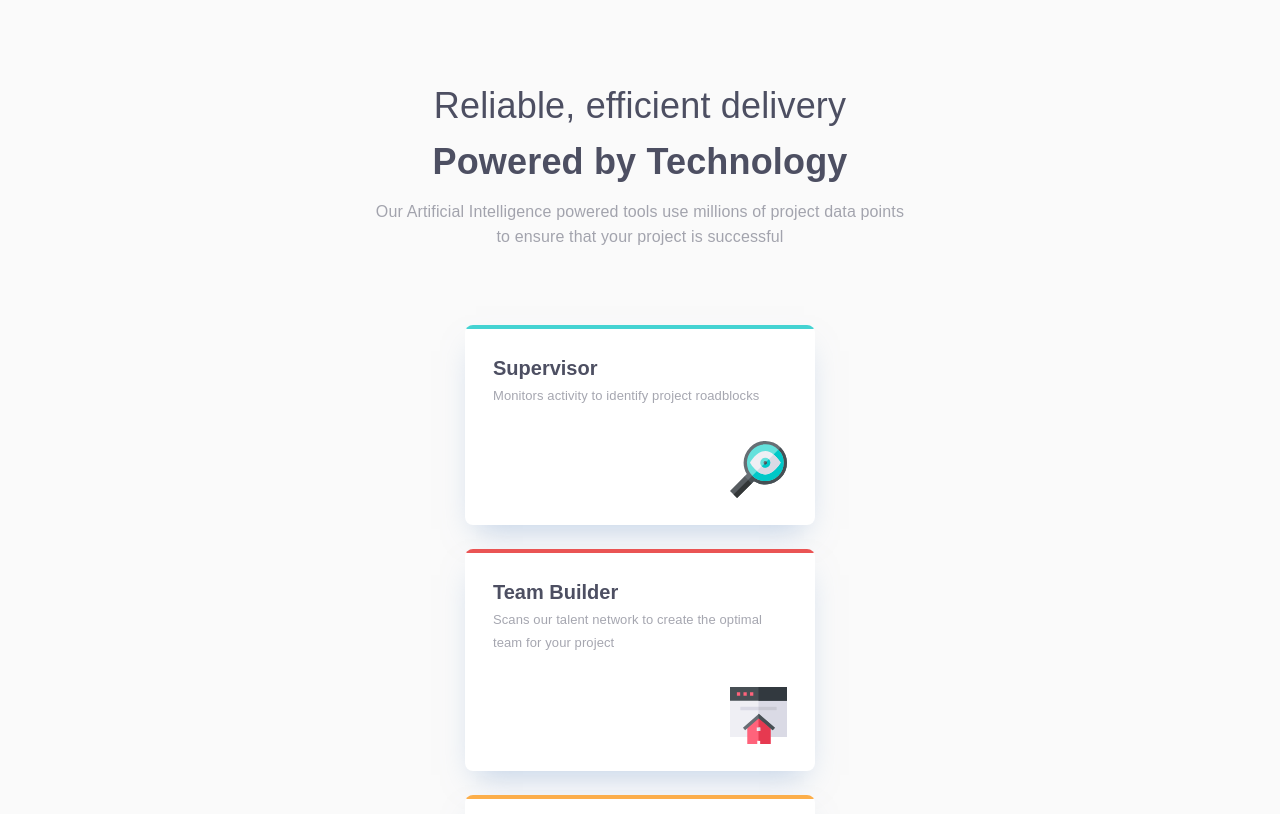
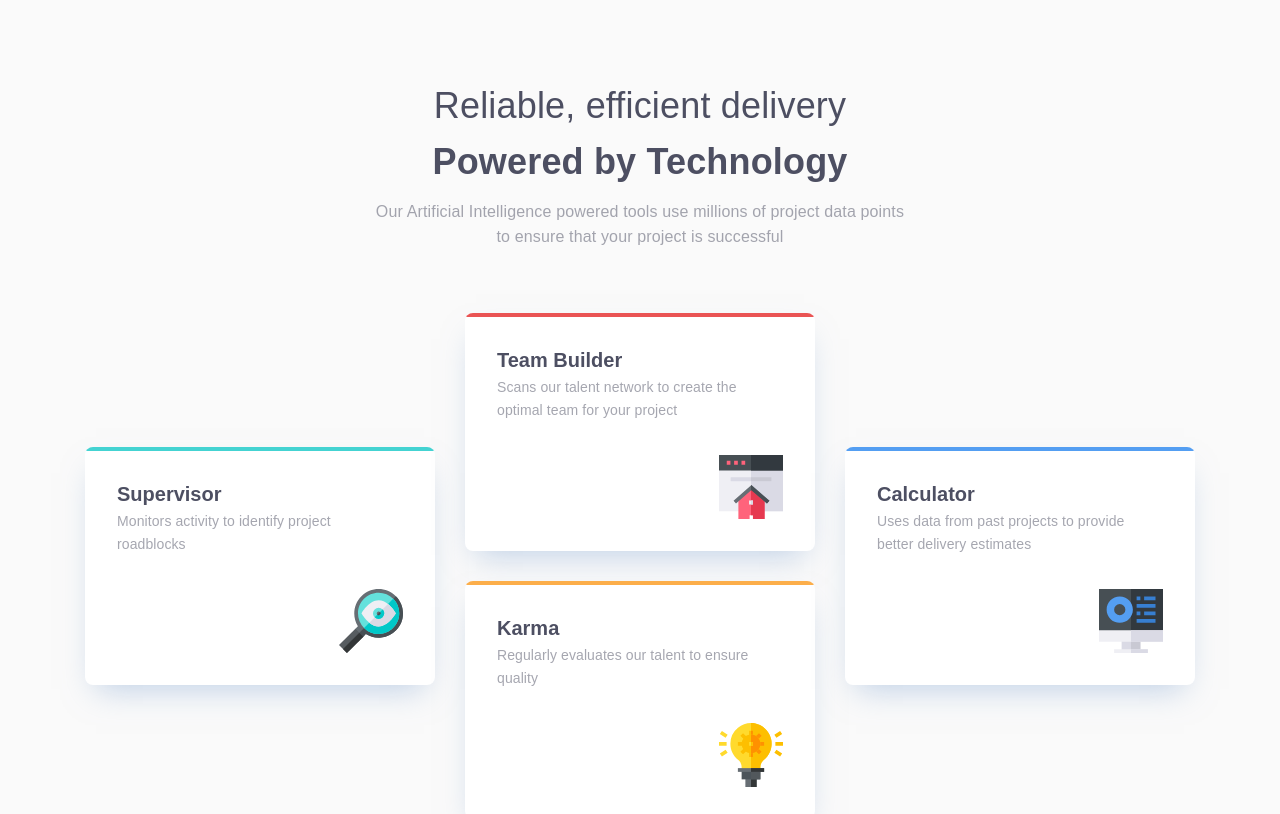
Before and after one commit to martinianol/four-card-feature-section-II, a React (Vite) app: page / in a window 1280 px wide. Shown: the top 814 px of the page. Built offline with nearby package versions, Linux system fonts and the light colour scheme.

Commit message:
Add grid layout

```diff
--- a/src/App.jsx
+++ b/src/App.jsx
@@ -29,4 +29,8 @@ const Main = styled.main`
   padding: 85px 32px 78px;
   align-items: center;
   gap: 76px;
+
+  @media (min-width: 1200px) {
+    gap: 64px;
+  }
 `;
--- a/src/components/Card.jsx
+++ b/src/components/Card.jsx
@@ -21,6 +21,7 @@ const Card = ({ description, title, color, icon }) => {
 export default Card;
 
 const CardContainer = styled.section`
+  flex-grow: 1;
   position: relative;
   border-radius: 8px;
   padding: 27.5px 28px;
@@ -33,6 +34,10 @@ const CardContainer = styled.section`
   gap: 33px;
   justify-content: space-between; /* ✅ Ensures the icon is pushed to the bottom */
   min-height: 200px; /* ✅ Adjust based on content */
+
+  @media (min-width: 1200px) {
+    padding: 32px;
+  }
 `;
 
 const ContentWrapper = styled.div`
@@ -59,7 +64,7 @@ const Title = styled.h2`
 `;
 
 const Description = styled.p`
-  font-size: 13px;
+  font-size: 14px;
   line-height: 23px;
   letter-spacing: 0.1px;
   opacity: 0.5;
@@ -73,5 +78,10 @@ const IconWrapper = styled.div`
     width: 57px;
     height: 57px;
     object-fit: contain;
+
+    @media (min-width: 1200px) {
+      width: 64px;
+      height: 64px;
+    }
   }
 `;
--- a/src/components/Cards.jsx
+++ b/src/components/Cards.jsx
@@ -17,5 +17,38 @@ export default Cards;
 const Container = styled.section`
   display: flex;
   flex-direction: column;
-  gap: 24px
+  gap: 24px;
+
+  @media (min-width: 1200px) {
+    display: grid;
+    grid-template-columns: repeat(3, 1fr); /* ✅ 3 equal columns */
+    gap: 30px;
+    align-items: center; /* ✅ Ensures vertical alignment support */
+
+   /* ✅ 1st element in the 1st column, vertically centered */
+   & > *:nth-child(1) {
+      grid-column: 1;
+      grid-row: 1 / span 2; /* ✅ Spans across both rows */
+      align-self: center; /* ✅ Centers it vertically */
+    }
+
+    /* ✅ 2nd element in the 2nd column, at the top */
+    & > *:nth-child(2) {
+      grid-column: 2;
+      grid-row: 1;
+    }
+
+    /* ✅ 3rd element in the 2nd column, below the 2nd */
+    & > *:nth-child(3) {
+      grid-column: 2;
+      grid-row: 2;
+    }
+
+    /* ✅ 4th element in the 3rd column, vertically centered */
+    & > *:nth-child(4) {
+      grid-column: 3;
+      grid-row: 1 / span 2; /* ✅ Spans across both rows */
+      align-self: center; /* ✅ Centers it vertically */
+    }
+  }
 `;
```
